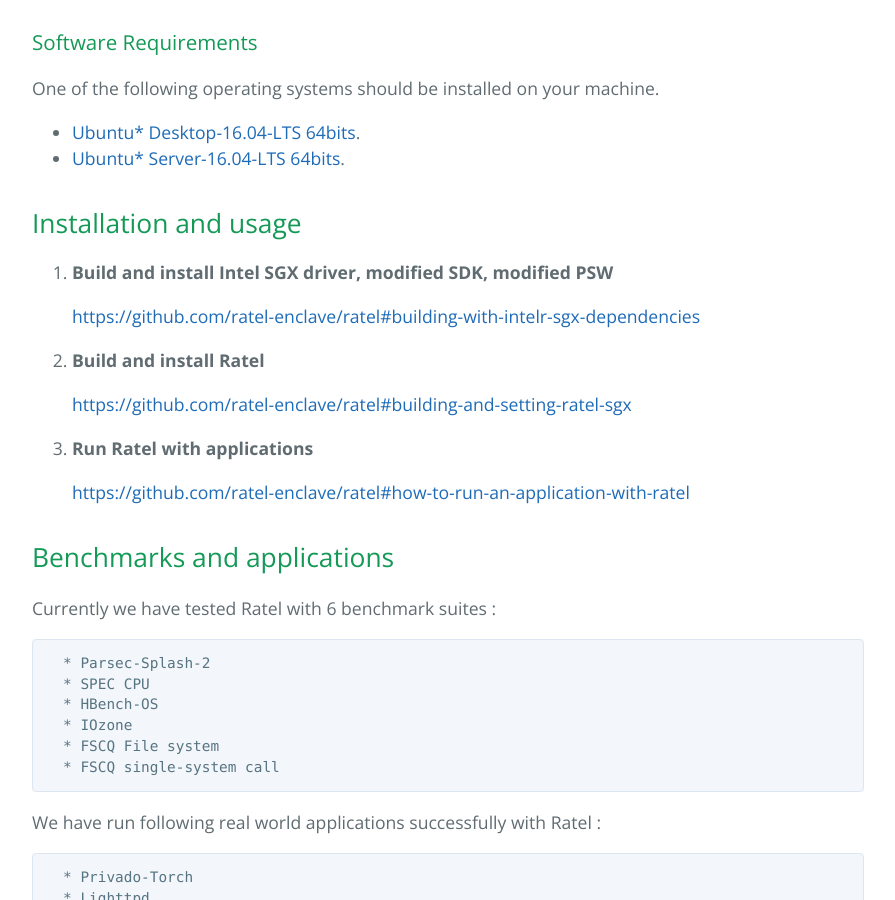
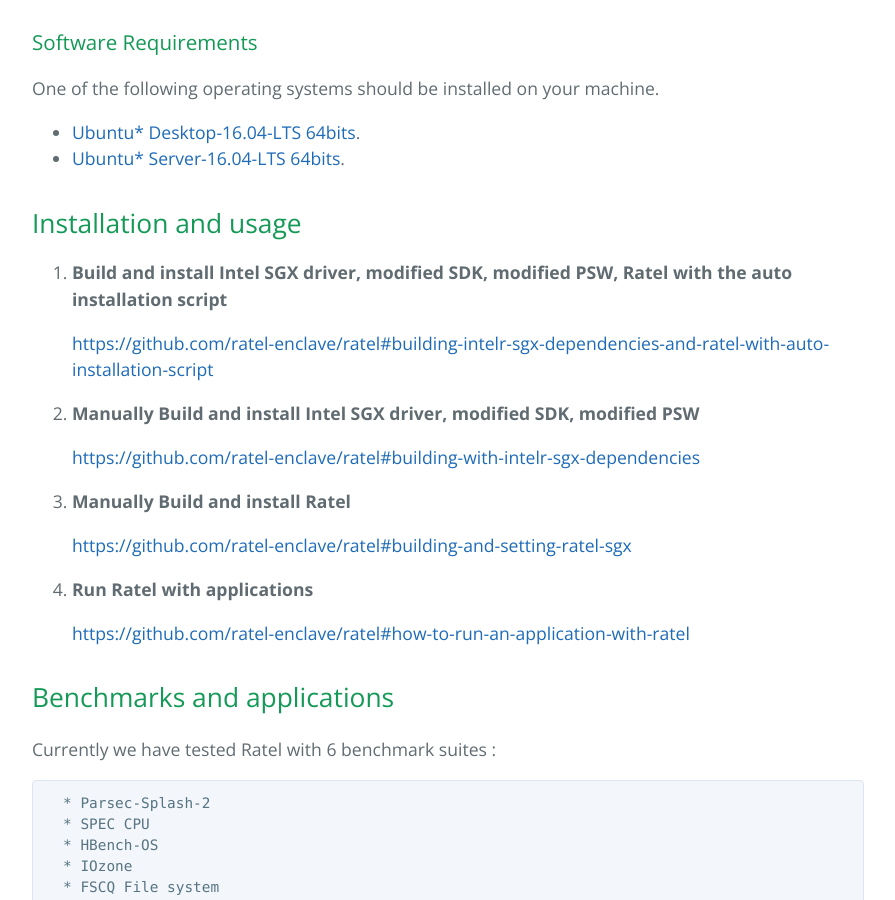
Before and after one commit to ratel-enclave/ratel-enclave.github.io, a Jekyll site: the page built from index.md, in a window 1280 px wide and 900 px high, scrolled down 1138 px. Shown: the whole window, without its empty margins (192-1087 px from the left). Built offline with Jekyll 4.4.1, drawn with Linux system fonts in a browser that asks for light colours; our own code applies the rules of GitHub Pages for plain Markdown files.

Commit message:
adding link to auto installation script

```diff
--- a/index.md
+++ b/index.md
@@ -25,18 +25,21 @@
 *   [Ubuntu* Desktop-16.04-LTS 64bits](http://old-releases.ubuntu.com/releases/16.04.1/ubuntu-16.04.1-desktop-amd64.iso).
 *   [Ubuntu* Server-16.04-LTS 64bits](http://old-releases.ubuntu.com/releases/16.04.1/ubuntu-16.04.1-server-amd64.iso).
 
-
 ## Installation and usage
 
-1.  **Build and install Intel SGX driver, modified SDK, modified PSW**
+1.  **Build and install Intel SGX driver, modified SDK, modified PSW, Ratel with the auto installation script**
+
+      <https://github.com/ratel-enclave/ratel#building-intelr-sgx-dependencies-and-ratel-with-auto-installation-script>
+
+2.  **Manually Build and install Intel SGX driver, modified SDK, modified PSW**
 
     <https://github.com/ratel-enclave/ratel#building-with-intelr-sgx-dependencies>
 
-2.  **Build and install Ratel**
+3.  **Manually Build and install Ratel**
 
     <https://github.com/ratel-enclave/ratel#building-and-setting-ratel-sgx>
 
-3.  **Run Ratel with applications**
+4.  **Run Ratel with applications**
 
     <https://github.com/ratel-enclave/ratel#how-to-run-an-application-with-ratel>
 
```
